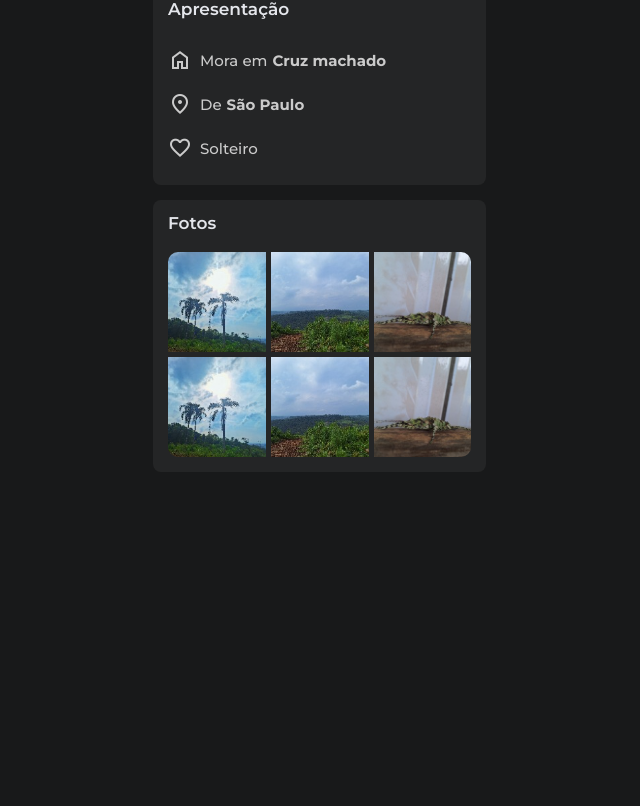
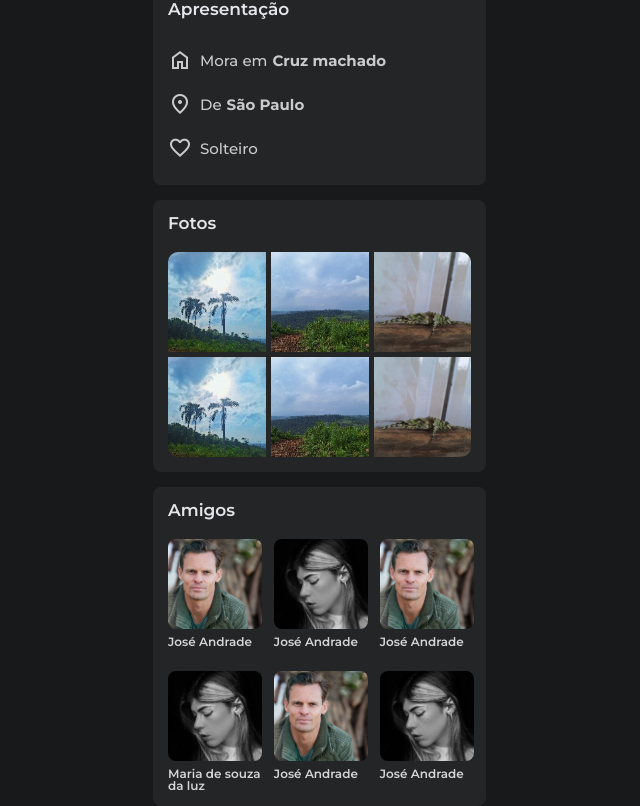
Before and after one commit to tiagozay/zaynet, a React (Create React App) app: page /perfil in a window 1280 px wide. Shown: the part 627-1433 px from the top of the page, without its empty margins (71-711 px from the left). Before the commit the page ends 1133 px from the top, so only its background shows below. Built offline with nearby package versions, Linux system fonts and the light colour scheme.

Commit message:
Criando lista lateral de amigos do usuário
Signed-off-by: Tiago zay <tiagozay@gmail.com>

```diff
--- a/src/pages/PerfilUsuario/PerfilUsuario.css
+++ b/src/pages/PerfilUsuario/PerfilUsuario.css
@@ -206,7 +206,37 @@
 }
 
 
-
+#perfilUsuario__amigosLateral{
+    margin-top: 15px;
+    background-color: #242526;
+    font-family: var(--fontePadrao);
+    padding: 15px;
+    border-radius: 8px;
+}
+#perfilUsuario__amigosLateral__listaDeAmigos{
+    display: grid;
+    width: 100%;
+    grid-template-columns: 31% 31% 31%;
+    grid-gap: 12px;
+}
+.perfilUsuario__amigosLateral__listaDeAmigos__amigo{
+    width: 100%;
+    height: 120px;
+}
+.perfilUsuario__listaDeAmigos__perfilAmigo{
+    height: 90px;
+    width: 100%;
+    object-fit: cover;
+    object-position: center center;
+    border-radius: 8px;
+}
+.perfilUsuario__listaAmigos__nomeAmigo{
+    font-family: var(--fontePadrao);
+    color: rgb(212, 212, 212);
+    font-size: 12px;
+    font-weight: 600;
+    margin-top: 4px;
+}
 
 @media( max-width: 1120px ){
     #perfilDoUsuario__fotoDaCapa{
--- a/src/pages/PerfilUsuario/index.tsx
+++ b/src/pages/PerfilUsuario/index.tsx
@@ -106,6 +106,54 @@ export default function PerfilUsuario() {
                                 </li>
                             </ul>
                         </div>
+
+                        <div id='perfilUsuario__amigosLateral'>
+                            <h3 id='perfilUsuario__informacoesLaterais__titulo'>Amigos</h3>
+                            <ul id='perfilUsuario__amigosLateral__listaDeAmigos'>
+                                <li className='perfilUsuario__amigosLateral__listaDeAmigos__amigo'>
+                                    <img
+                                        className='perfilUsuario__listaDeAmigos__perfilAmigo'
+                                        src="./imagensDinamicas/perfil.jpg" alt="Perfil usuário"
+                                    />
+                                    <p className='perfilUsuario__listaAmigos__nomeAmigo'>José Andrade</p>
+                                </li>
+                                <li className='perfilUsuario__amigosLateral__listaDeAmigos__amigo'>
+                                    <img
+                                        className='perfilUsuario__listaDeAmigos__perfilAmigo'
+                                        src="./imagensDinamicas/perfil2.jpg" alt="Perfil usuário"
+                                    />
+                                    <p className='perfilUsuario__listaAmigos__nomeAmigo'>José Andrade</p>
+                                </li>
+                                <li className='perfilUsuario__amigosLateral__listaDeAmigos__amigo'>
+                                    <img
+                                        className='perfilUsuario__listaDeAmigos__perfilAmigo'
+                                        src="./imagensDinamicas/perfil.jpg" alt="Perfil usuário"
+                                    />
+                                    <p className='perfilUsuario__listaAmigos__nomeAmigo'>José Andrade</p>
+                                </li>
+                                <li className='perfilUsuario__amigosLateral__listaDeAmigos__amigo'>
+                                    <img
+                                        className='perfilUsuario__listaDeAmigos__perfilAmigo'
+                                        src="./imagensDinamicas/perfil2.jpg" alt="Perfil usuário"
+                                    />
+                                    <p className='perfilUsuario__listaAmigos__nomeAmigo'>Maria de souza da luz</p>
+                                </li>
+                                <li className='perfilUsuario__amigosLateral__listaDeAmigos__amigo'>
+                                    <img
+                                        className='perfilUsuario__listaDeAmigos__perfilAmigo'
+                                        src="./imagensDinamicas/perfil.jpg" alt="Perfil usuário"
+                                    />
+                                    <p className='perfilUsuario__listaAmigos__nomeAmigo'>José Andrade</p>
+                                </li>
+                                <li className='perfilUsuario__amigosLateral__listaDeAmigos__amigo'>
+                                    <img
+                                        className='perfilUsuario__listaDeAmigos__perfilAmigo'
+                                        src="./imagensDinamicas/perfil2.jpg" alt="Perfil usuário"
+                                    />
+                                    <p className='perfilUsuario__listaAmigos__nomeAmigo'>José Andrade</p>
+                                </li>
+                            </ul>
+                        </div>
                     </div>
                 </section>
 
```
